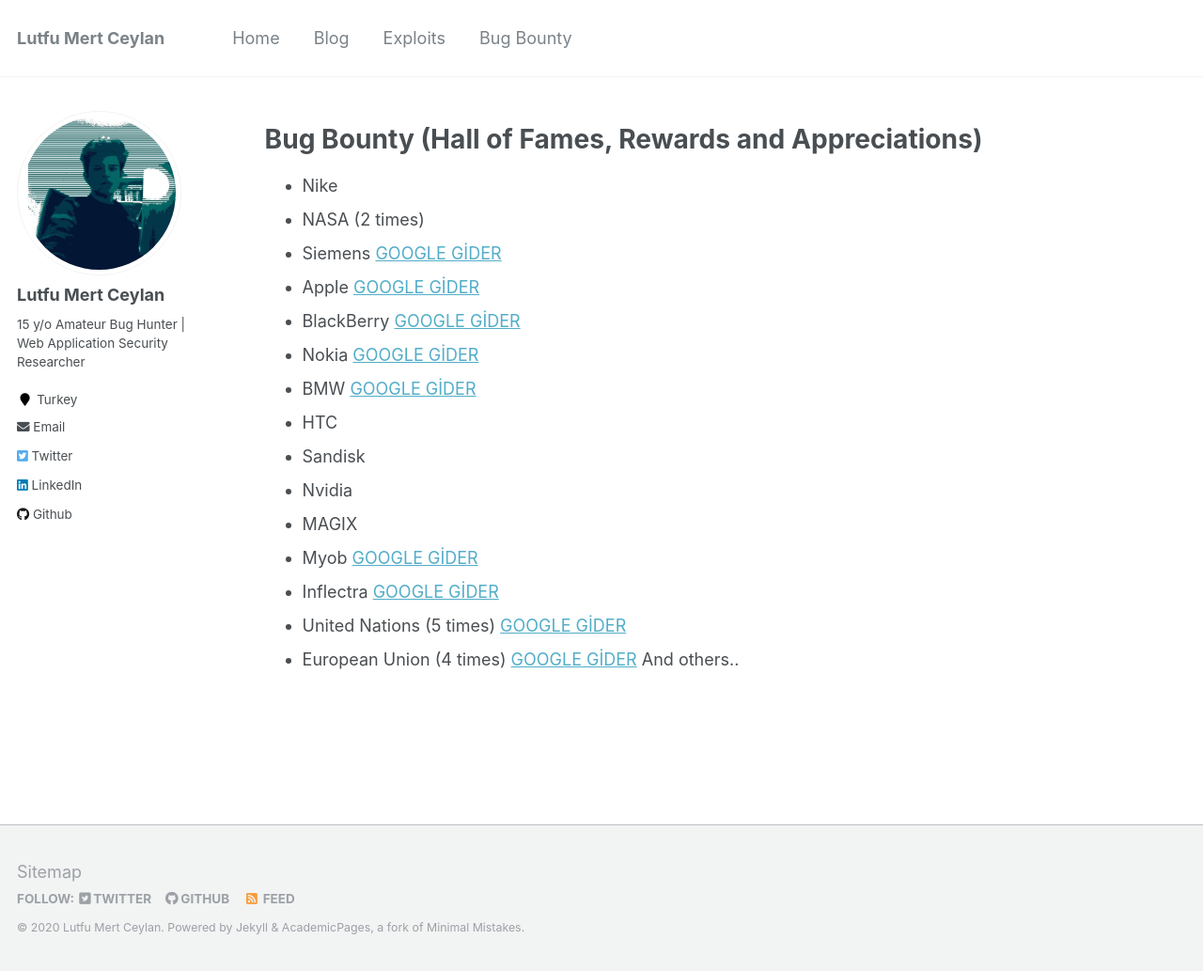
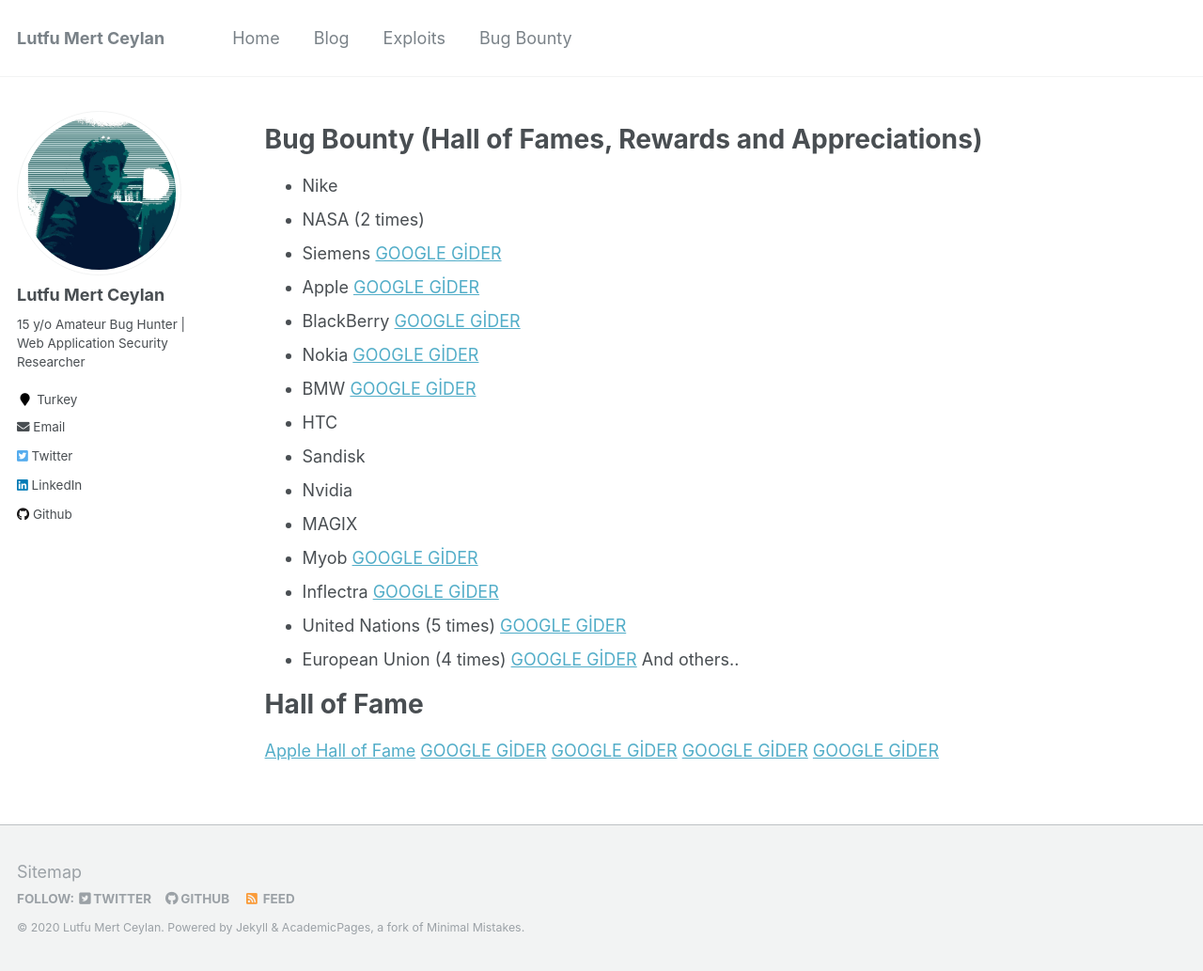
Before and after one commit to lutfumertceylan/mywebsite, a Jekyll site: the page built from _pages/bugbounty.md, in a window 1280 px wide and 1033 px high. Shown: the whole window at 94% size. Built offline with Jekyll 4.4.1, drawn with Linux system fonts in a browser that asks for light colours.

Commit message:
Update bugbounty.md

```diff
--- a/_pages/bugbounty.md
+++ b/_pages/bugbounty.md
@@ -25,3 +25,10 @@ redirect_from:
 * United Nations (5 times) <a href="">GOOGLE GİDER</a>
 * European Union (4 times) <a href="">GOOGLE GİDER</a>
 And others..
+
+# Hall of Fame
+<a href="https://support.apple.com/en-us/HT201536">Apple Hall of Fame</a>
+<a href="">GOOGLE GİDER</a>
+<a href="">GOOGLE GİDER</a>
+<a href="">GOOGLE GİDER</a>
+<a href="">GOOGLE GİDER</a>
```
